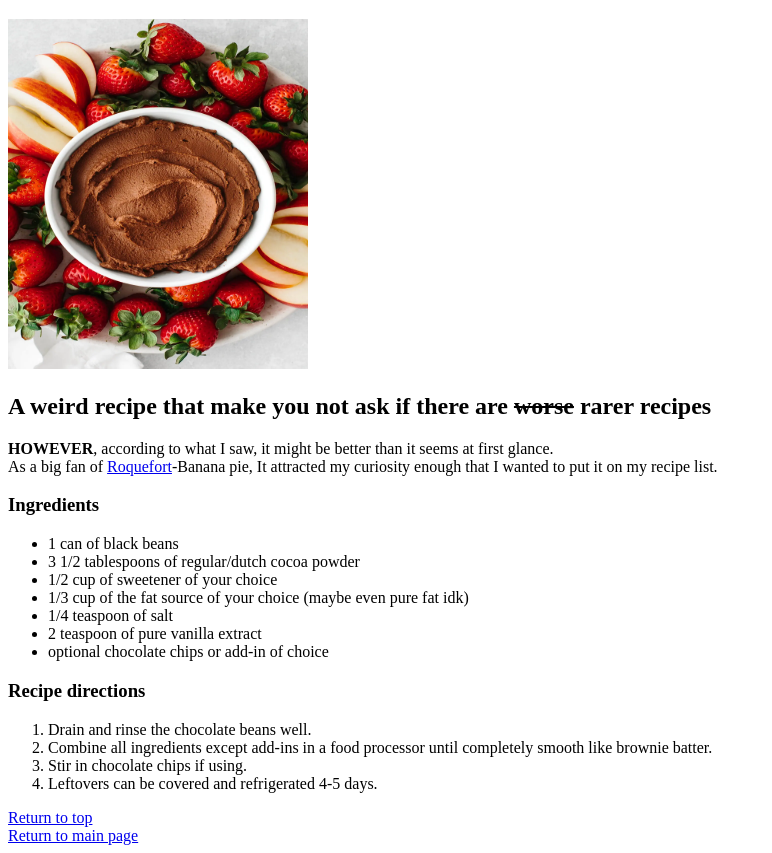
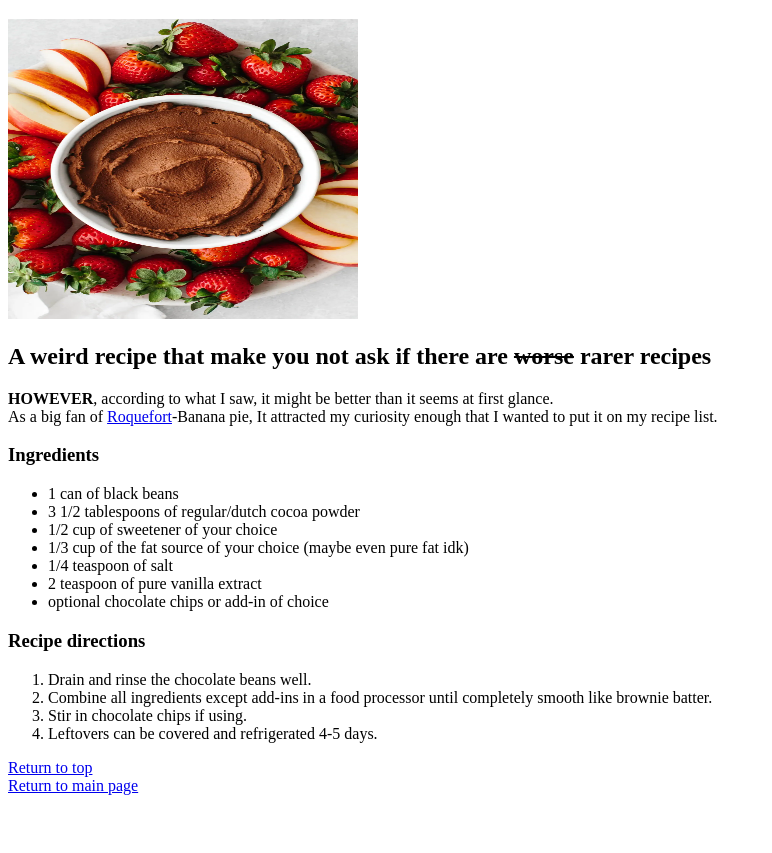
Before and after one commit to SonOfHeavens/odin-recipes, a plain HTML site: page recipes/chocolate-hummus.html in a window 1280 px wide. Shown: the part 61-914 px from the top of the page, without its empty margins (0-772 px from the left). After the commit the page ends 864 px from the top, so only its background shows below. Drawn offline with Linux system fonts and the light colour scheme.

Commit message:
Rearrange style.css and change style elements

```diff
--- a/recipes/chocolate-hummus.html
+++ b/recipes/chocolate-hummus.html
@@ -8,7 +8,7 @@
 
     <body>
         <h1 id='header'>Chocolate Hummus</h1>
-        <a class="picture" href="../pictures/chocolate-hummus.webp"><img class="picture1n2" src="../pictures/chocolate-hummus.webp" alt="Chocolate Hummus"></a>
+        <a class="picture" href="../pictures/chocolate-hummus.webp"><img class="food" src="../pictures/chocolate-hummus.webp" alt="Chocolate Hummus"></a>
 
         <h2>A weird recipe that make you not ask if there are <strike>worse</strike> rarer recipes</h2>
             <p><strong>HOWEVER</strong>, according to what I saw, it might be better than it seems at
--- a/style.css
+++ b/style.css
@@ -1,8 +1,13 @@
-.picture1n2 {
-    width: 300px;
-    height: 350px;
+#mead,
+.food {
+    height: 300px;
 }
 
-.mead {
-    width: 300px;
+.food {
+    height:300px;
+    width: 350px;
 }
+.title {
+    background-color: springgreen;
+    color: black;
+}
```
Also changed, not shown: index.html (+1 -1 lines), recipes/black-briar-mead.html (+1 -1 lines), recipes/peanut-mm-cookie.html (+1 -1 lines).
